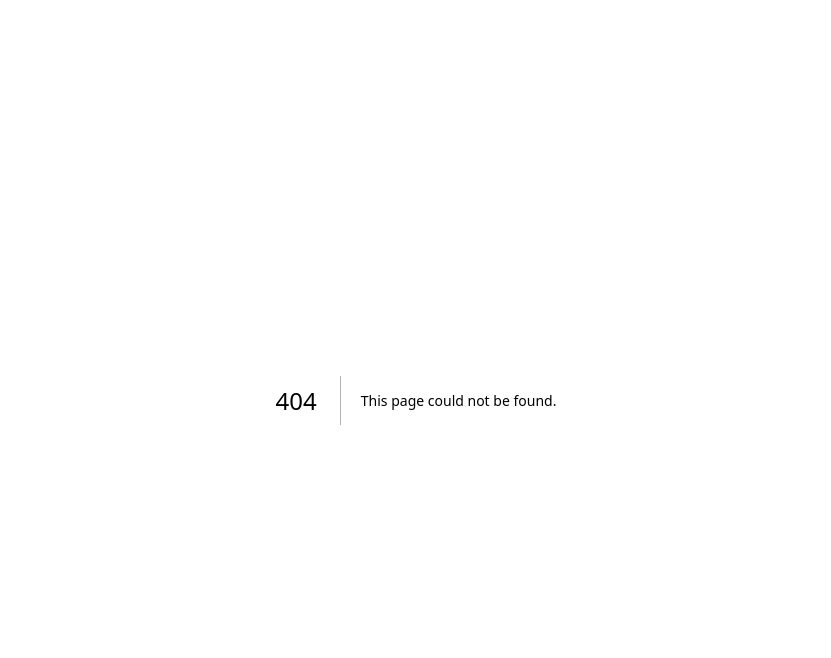
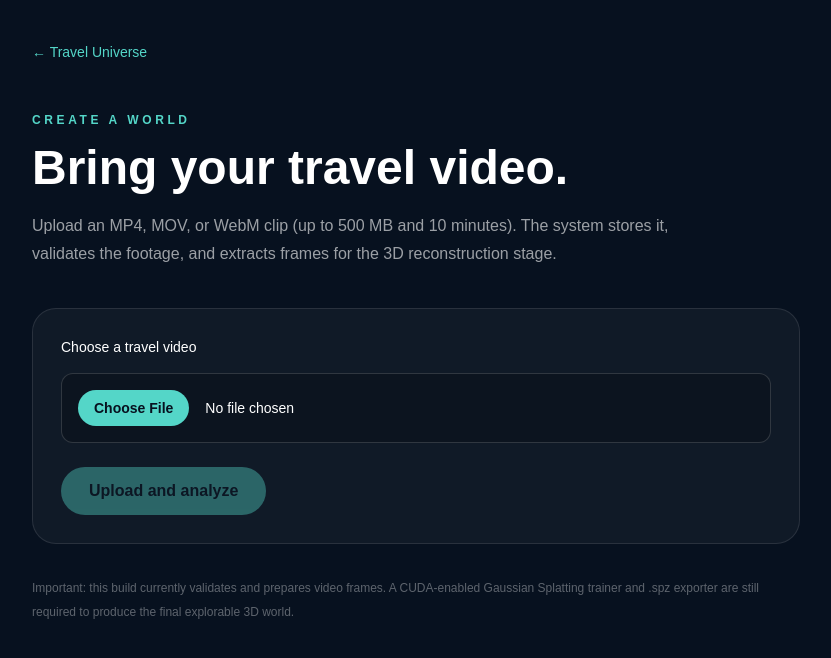
Before and after one commit to virtualearthworld/Travel-universe, a Next.js app in the folder apps/web/: page /upload in a window 1280 px wide. Before the commit this address had no page. Shown: the top 658 px of the page, without its empty margins (224-1055 px from the left). Built offline with nearby package versions, Linux system fonts and the light colour scheme; no server answers.

Commit message:
feat: add travel video upload and job status page

```diff
--- /dev/null
+++ b/apps/web/src/app/upload/page.tsx
@@ -0,0 +1,71 @@
+"use client";
+
+import { useEffect, useState } from "react";
+
+type Job = { job_id: string; status: string; progress?: { stage?: string; percent?: number }; result?: { status?: string; duration_seconds?: string; frame_count?: string; next_step?: string }; error?: string };
+const API = process.env.NEXT_PUBLIC_API_URL || "http://localhost:8000";
+
+export default function UploadPage() {
+  const [file, setFile] = useState<File | null>(null);
+  const [busy, setBusy] = useState(false);
+  const [job, setJob] = useState<Job | null>(null);
+  const [message, setMessage] = useState("");
+  const [videoId, setVideoId] = useState("");
+
+  useEffect(() => {
+    if (!job?.job_id || ["success", "failure"].includes(job.status)) return;
+    const timer = window.setInterval(async () => {
+      try {
+        const response = await fetch(`${API}/api/v1/jobs/${job.job_id}`);
+        if (!response.ok) return;
+        const next = (await response.json()) as Job;
+        setJob(next);
+      } catch {
+        setMessage("Cannot reach the processing service. Check that the local stack is running.");
+      }
+    }, 2500);
+    return () => window.clearInterval(timer);
+  }, [job?.job_id, job?.status]);
+
+  async function submit() {
+    if (!file) return;
+    setBusy(true); setMessage(""); setJob(null);
+    try {
+      const body = new FormData(); body.append("file", file);
+      const response = await fetch(`${API}/api/v1/videos/upload`, { method: "POST", body });
+      const data = await response.json();
+      if (!response.ok) throw new Error(data.detail || "Upload failed.");
+      setVideoId(data.video_id);
+      setJob({ job_id: data.job_id, status: "pending" });
+      setMessage("Upload complete. Your video is in the processing queue.");
+    } catch (error) {
+      setMessage(error instanceof Error ? error.message : "Something went wrong.");
+    } finally { setBusy(false); }
+  }
+
+  const percent = job?.progress?.percent ?? (job?.status === "success" ? 100 : 0);
+  return <main className="min-h-screen bg-[#07111f] px-5 py-10 text-white">
+    <div className="mx-auto max-w-3xl">
+      <a href="/" className="text-sm text-[#54d6c8]">← Travel Universe</a>
+      <p className="mt-12 text-xs font-bold tracking-[.3em] text-[#54d6c8]">CREATE A WORLD</p>
+      <h1 className="mt-4 text-4xl font-semibold sm:text-5xl">Bring your travel video.</h1>
+      <p className="mt-5 max-w-2xl leading-7 text-white/60">Upload an MP4, MOV, or WebM clip (up to 500 MB and 10 minutes). The system stores it, validates the footage, and extracts frames for the 3D reconstruction stage.</p>
+      <section className="mt-10 rounded-3xl border border-white/10 bg-white/[.04] p-7">
+        <label htmlFor="video" className="block text-sm font-medium">Choose a travel video</label>
+        <input id="video" type="file" accept="video/mp4,video/quicktime,video/webm,.mp4,.mov,.webm" onChange={e => { setFile(e.target.files?.[0] ?? null); setJob(null); setVideoId(""); }} className="mt-4 block w-full rounded-xl border border-white/15 bg-black/20 p-4 text-sm file:mr-4 file:rounded-full file:border-0 file:bg-[#54d6c8] file:px-4 file:py-2 file:font-semibold file:text-[#07111f]" />
+        {file && <p className="mt-3 text-xs text-white/50">{file.name} · {(file.size / 1024 / 1024).toFixed(1)} MB</p>}
+        <button onClick={submit} disabled={!file || busy} className="mt-6 rounded-full bg-[#54d6c8] px-7 py-3 font-semibold text-[#07111f] disabled:cursor-not-allowed disabled:opacity-40">{busy ? "Uploading…" : "Upload and analyze"}</button>
+        {message && <p role="status" className="mt-5 text-sm text-white/75">{message}</p>}
+      </section>
+      {job && <section className="mt-6 rounded-3xl border border-white/10 bg-white/[.04] p-7">
+        <div className="flex flex-wrap items-center justify-between gap-3"><h2 className="text-xl font-semibold">Processing status</h2><span className="rounded-full bg-white/10 px-3 py-1 text-xs uppercase tracking-wider">{job.status}</span></div>
+        <p className="mt-3 text-sm text-white/55">{job.progress?.stage?.replaceAll("_", " ") || "Waiting for worker"}</p>
+        <div className="mt-5 h-2 overflow-hidden rounded-full bg-white/10"><div className="h-full rounded-full bg-[#54d6c8] transition-all" style={{ width: `${percent}%` }} /></div>
+        {job.result && <div className="mt-5 space-y-2 text-sm text-white/70"><p>Video duration: {job.result.duration_seconds}s</p><p>Frames extracted: {job.result.frame_count}</p><p className="mt-4 leading-6 text-[#f4c77b]">{job.result.next_step}</p></div>}
+        {job.error && <p className="mt-4 text-sm text-red-300">{job.error}</p>}
+        <p className="mt-5 break-all text-xs text-white/35">Video ID: {videoId} · Job ID: {job.job_id}</p>
+      </section>}
+      <p className="mt-8 text-xs leading-6 text-white/35">Important: this build currently validates and prepares video frames. A CUDA-enabled Gaussian Splatting trainer and .spz exporter are still required to produce the final explorable 3D world.</p>
+    </div>
+  </main>;
+}
```
